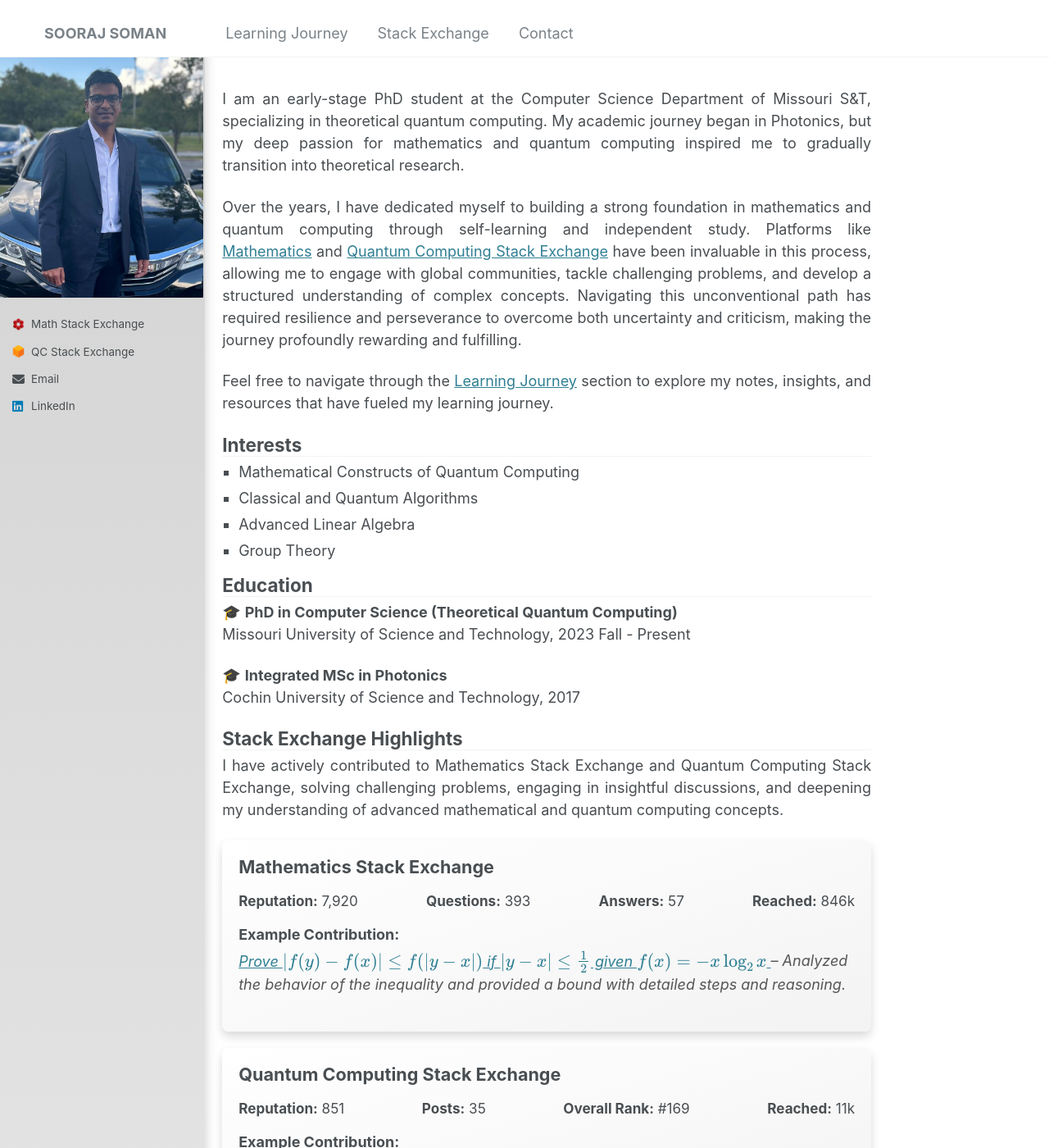
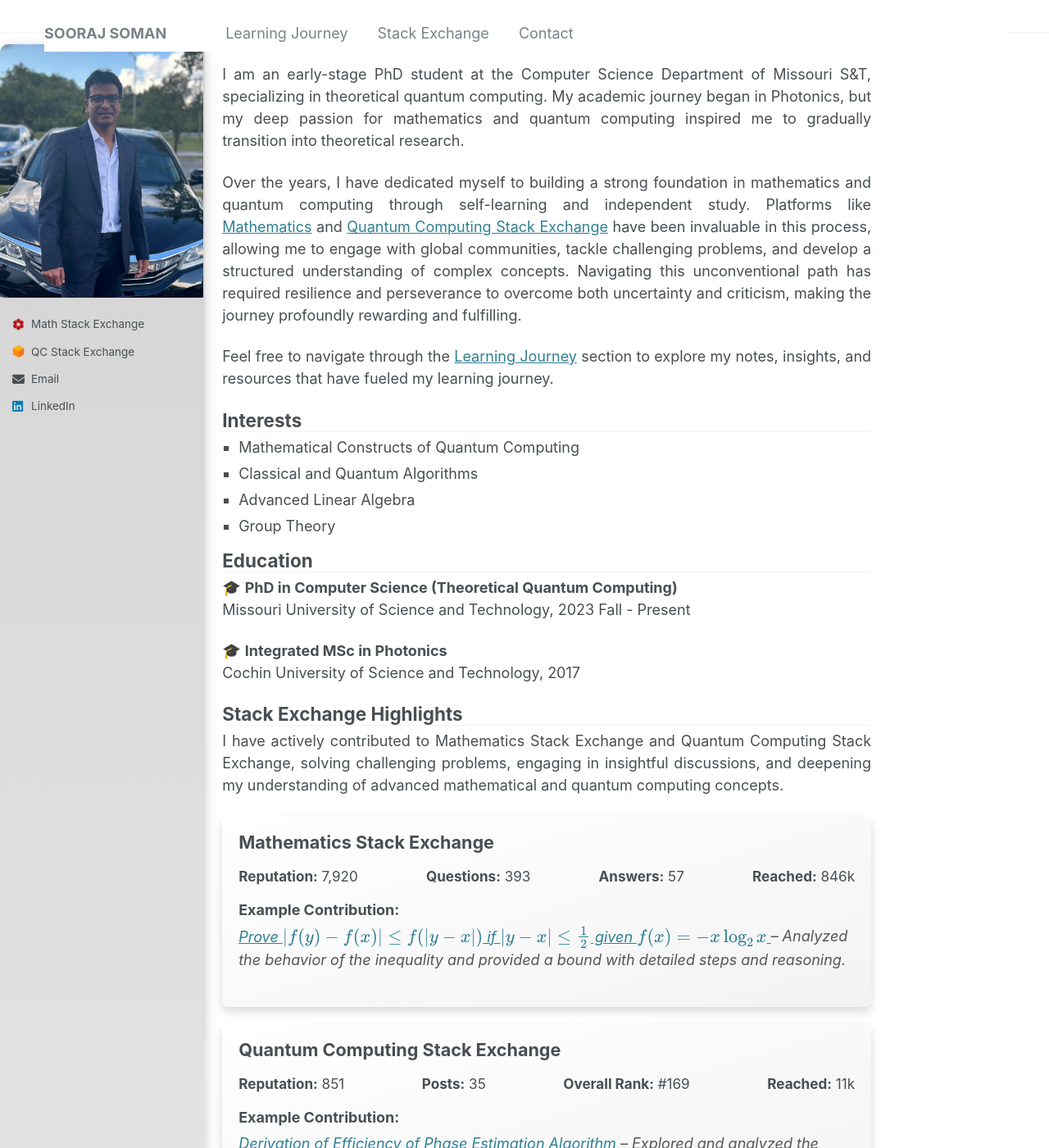
Before and after one commit to soorajss1729/soorajss1729.github.io, a Jekyll site: the page built from _pages/about.md, in a window 1280 px wide and 1400 px high. Shown: the whole window at 82% size. Built offline with Jekyll 4.4.1, drawn with Linux system fonts in a browser that asks for light colours.

Commit message:
Update _variables.scss

```diff
--- a/_sass/_variables.scss
+++ b/_sass/_variables.scss
@@ -43,7 +43,7 @@ $type-size-7                : 0.6875em; // ~11px
 $type-size-8                : 0.625em;  // ~10px
 
 /* masthead properties */
-$masthead-height            : 70px;
+$masthead-height            : 40px;
 
 /* Sidebar properties */
 $sidebar-screen-min-width   : 1024px;
```
